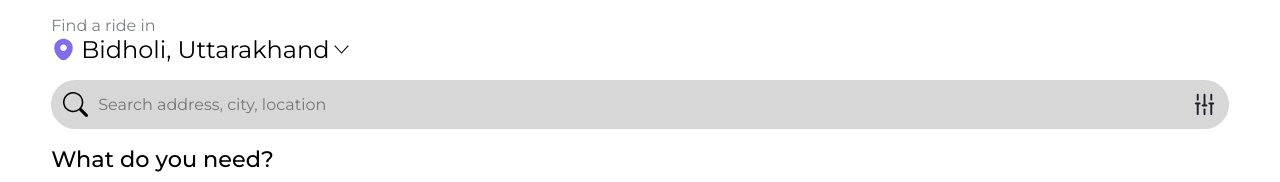
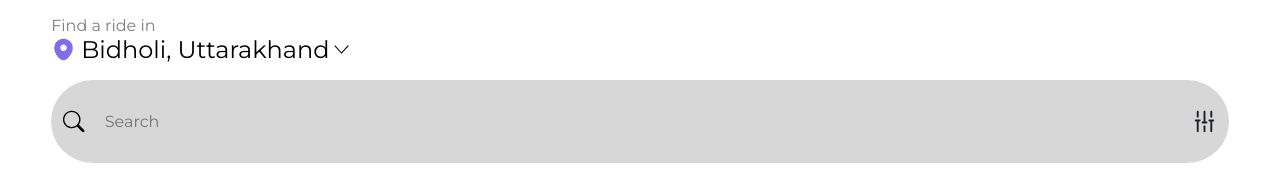
Before and after one commit to siddhantsingh9811/zelto-frontend, a React (Create React App) app: page / in a window 1280 px wide. Shown: the top 182 px of the page. Built offline with nearby package versions, Linux system fonts and the light colour scheme; no server answers.

Commit message:
Home page updated

```diff
--- a/src/components/pages/Home.js
+++ b/src/components/pages/Home.js
@@ -81,11 +81,22 @@ const Home = () => {
                             <path d="M14.6781 12.9272C15.8884 11.2756 16.4305 9.22795 16.1959 7.19385C15.9613 5.15975 14.9673 3.28923 13.4128 1.95652C11.8583 0.623812 9.85794 -0.0728086 7.81187 0.00602988C5.76581 0.0848684 3.82496 0.933352 2.37762 2.38173C0.930277 3.83011 0.0831823 5.77156 0.00580795 7.81768C-0.0715664 9.8638 0.626485 11.8637 1.96031 13.4172C3.29413 14.9708 5.16536 15.9634 7.19963 16.1966C9.23389 16.4297 11.2812 15.8861 12.9319 14.6746H12.9306C12.9673 14.7246 13.0081 14.7725 13.0531 14.8184L17.8654 19.6307C18.0998 19.8652 18.4178 19.9971 18.7493 19.9972C19.0809 19.9973 19.399 19.8657 19.6335 19.6313C19.8681 19.3969 19.9999 19.079 20 18.7474C20.0001 18.4158 19.8685 18.0978 19.6341 17.8633L14.8218 13.0509C14.7771 13.0057 14.7291 12.9651 14.6781 12.9272ZM15.0006 8.12238C15.0006 9.02518 14.8227 9.91915 14.4773 10.7532C14.1318 11.5873 13.6254 12.3452 12.987 12.9836C12.3486 13.6219 11.5907 14.1283 10.7567 14.4738C9.92258 14.8193 9.02862 14.9971 8.12582 14.9971C7.22301 14.9971 6.32905 14.8193 5.49497 14.4738C4.66089 14.1283 3.90302 13.6219 3.26464 12.9836C2.62626 12.3452 2.11987 11.5873 1.77438 10.7532C1.4289 9.91915 1.25108 9.02518 1.25108 8.12238C1.25108 6.29908 1.97538 4.55047 3.26464 3.2612C4.55391 1.97194 6.30252 1.24764 8.12582 1.24764C9.94911 1.24764 11.6977 1.97194 12.987 3.2612C14.2763 4.55047 15.0006 6.29908 15.0006 8.12238Z" fill="black"/>
                         </svg>
                         <input
-                            type="text"
-                            value={searchQuery}
-                            onChange={handleInputChange}
-                            placeholder="Search address, city, location"
-                        />
+    type="text"
+    value={searchQuery}
+    onChange={handleInputChange}
+    placeholder="Search"
+    style={{
+        border: '5px',
+        borderRadius: '10px',
+        padding: '20px 10px', // Adjusted padding to 20px top and bottom, 10px left and right
+        width: 'calc(100% - 20px)', // Adjusted width to cover till the end of the grey background
+        fontSize: '16px',
+        outline: 'none'
+    }}
+/>
+
+
+
                     </div>
                     <svg className="f" preserveAspectRatio="true" viewBox="0 0 22 22" fill="none" xmlns="http://www.w3.org/2000/svg">
                         <path d="M16.9675 7.56249C17.4258 7.56249 17.7925 7.19583 17.7925 6.73749V2.47499C17.7925 2.01666 17.4258 1.64999 16.9675 1.64999C16.5092 1.64999 16.1425 2.01666 16.1425 2.47499V6.73749C16.1425 7.18666 16.5183 7.56249 16.9675 7.56249Z" fill="#1A1E25"/>
```
